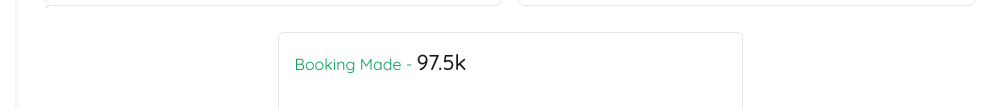
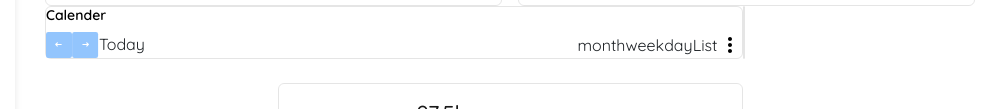
Before and after one commit to sarathos584/dashboard, a plain HTML site: page index.html in a window 1280 px wide. Shown: the part 895-1004 px from the top of the page, without its empty margins (287-1280 px from the left). Drawn offline with nearby package versions, Linux system fonts and the light colour scheme.

Commit message:
commit before calender creation

```diff
--- a/index.html
+++ b/index.html
@@ -389,7 +389,29 @@
           <section class="calender-payout">
             <div class="container">
               <div class="row">
-                <div class="col-xxl-9 calender"></div>
+                <div class="col-xxl-9 calender w-75">
+                  <div><h2 class="black-bold">Calender</h2></div>
+                  <div class="d-flex align-items-center justify-content-between">
+                    <div class="d-flex">
+                      <img src="./assets/arrow-left.svg" alt="arrow">
+                    <img src="./assets/right-arrow.svg" alt="arrow">
+                    <p class="m-0">Today</p>
+                    </div>
+                    <div class="d-flex">
+                      <p class="m-0">month</p>
+                      <p class="m-0">week</p>
+                      <p class="m-0">day</p>
+                      <p class="m-0">List</p>
+                      <img src="./assets/dots.svg" alt="dots">
+                    </div>
+                  </div>
+                  <div class="row">
+                    <div class="col-xxl-9">
+
+
+                    </div>
+                  </div>
+                </div>
                 <div class="col-xxl-3 payout">
 
                 </div>
```
Also changed, not shown: assets/arrow-left.svg (added), assets/dots.svg (added), assets/right-arrow.svg (added), style.css (line endings or trailing spaces).
